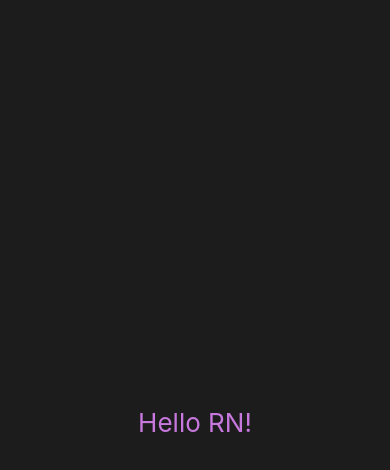
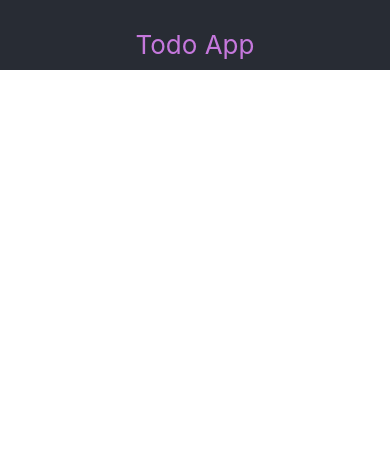
Before and after one commit to stas-yushkov/new-rn-todo-app, a React Native app: screen / in a window 390 px wide. Shown: the top 470 px of the page. Built offline with nearby package versions, Linux system fonts and the light colour scheme.

Commit message:
add Navbar

```diff
--- a/App.js
+++ b/App.js
@@ -1,10 +1,11 @@
 import { StatusBar } from 'expo-status-bar';
 import { StyleSheet, Text, View } from 'react-native';
+import { Navbar } from './src/Navbar';
 
 export default function App() {
   return (
     <View style={styles.container}>
-      <Text style={styles.text}>Hello RN!</Text>
+      <Navbar title='Todo App' />
       <StatusBar style="auto" />
     </View>
   );
@@ -12,13 +13,5 @@
 
 const styles = StyleSheet.create({
   container: {
-    flex: 1,
-    backgroundColor: '#1d1c1d',
-    alignItems: 'center',
-    justifyContent: 'center',
   },
-  text: {
-    color: '#c678dd',
-    fontSize: 26
-  }
 });
--- /dev/null
+++ b/src/Navbar.js
@@ -0,0 +1,24 @@
+import React from 'react';
+import { Text, View, StyleSheet } from 'react-native';
+
+export const Navbar = ({ title }) => {
+  return (
+    <View style={styles.navbar}>
+      <Text style={styles.text}>{title}</Text>
+    </View>
+  )
+}
+
+const styles = StyleSheet.create({
+  navbar: {
+    height: 70,
+    alignItems: 'center',
+    justifyContent: 'flex-end',
+    backgroundColor: '#282c34',
+    paddingBottom: 10,
+  },
+  text: {
+    color: '#c678dd',
+    fontSize: 26,
+  }
+})
```
